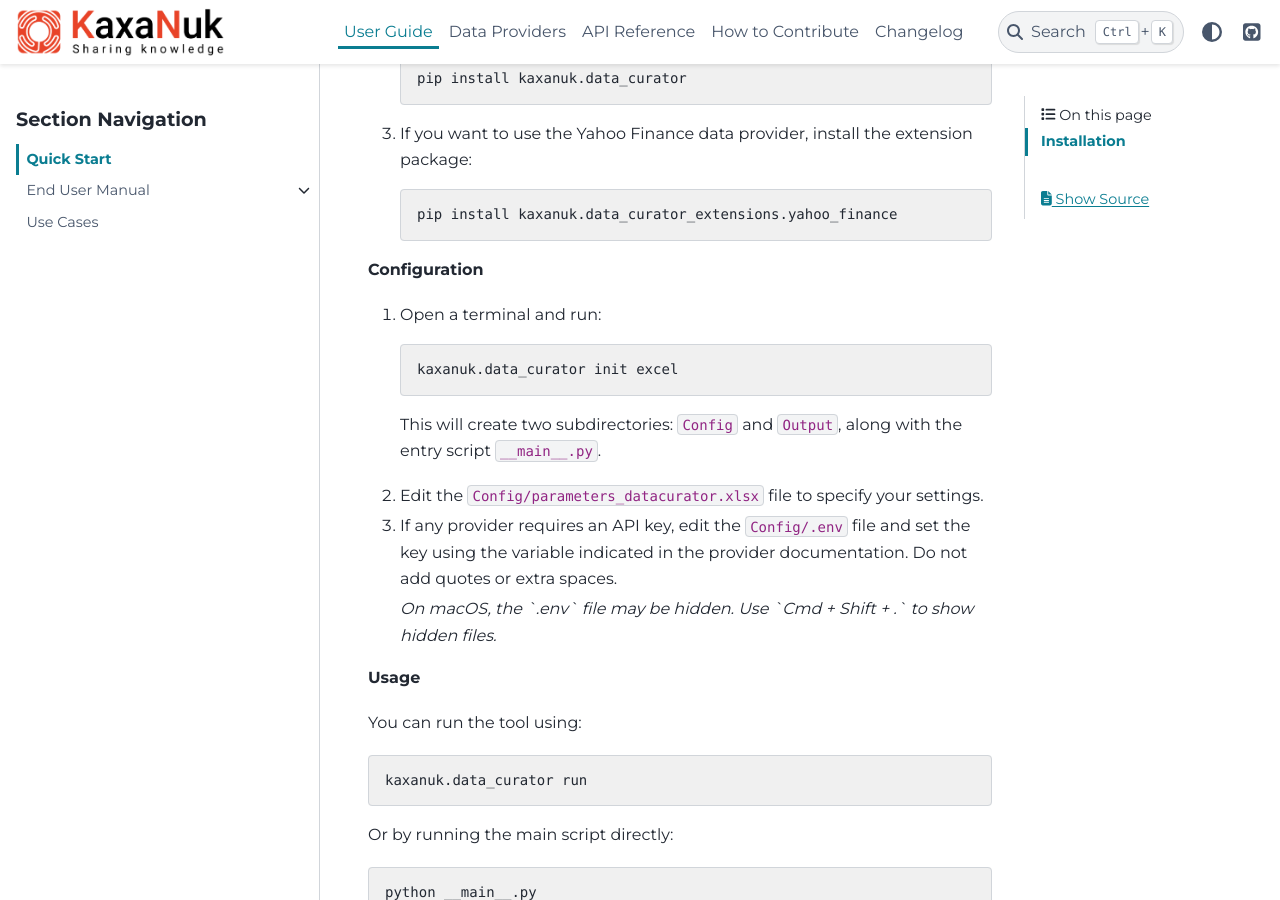
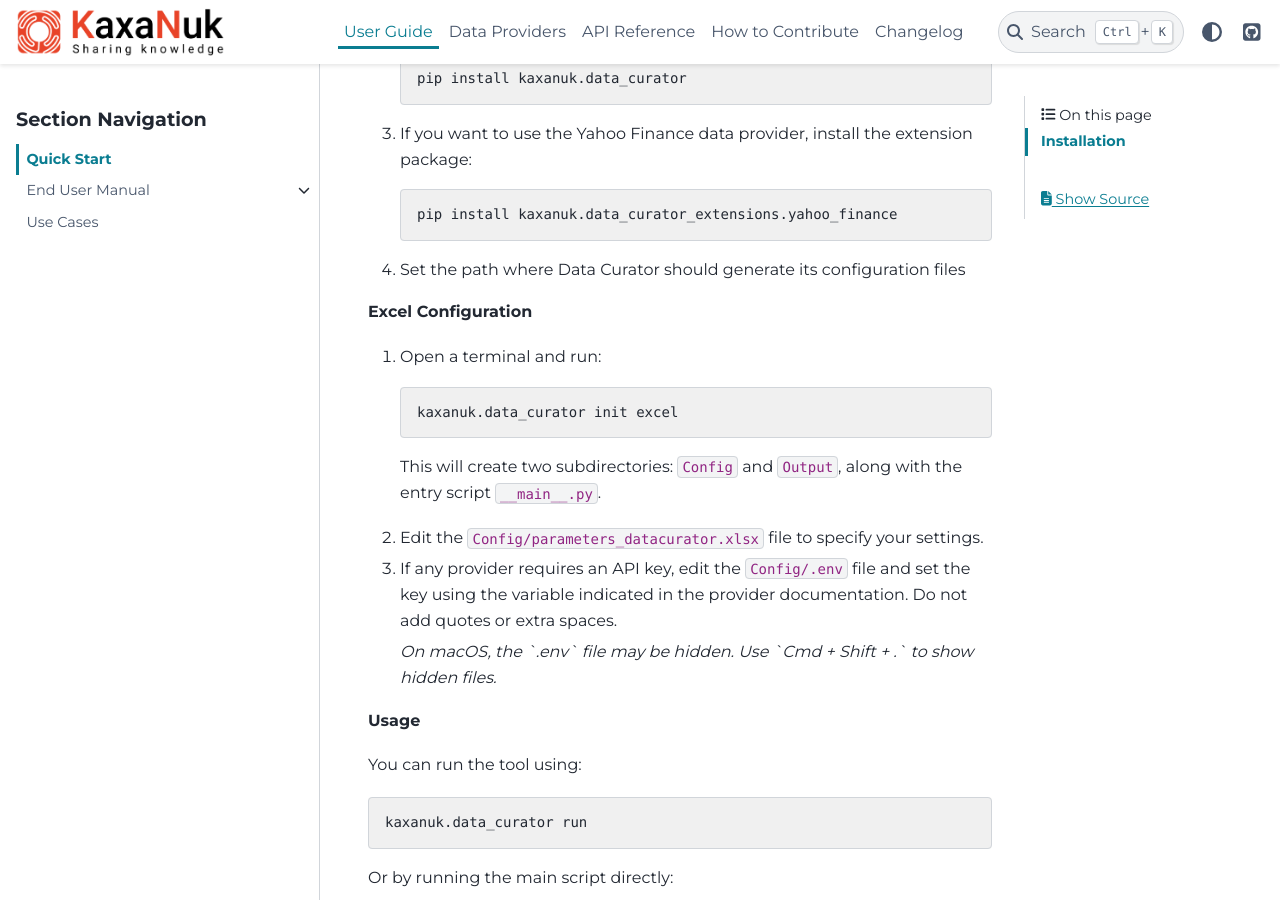
Before and after one commit to KaxaNuk/Data-Curator, a Sphinx documentation site: the page built from docs/source/user_guide/quick_start.rst, in a window 1280 px wide and 900 px high, scrolled down 513 px. Built offline with Sphinx 7.4.7 and the PyData theme 0.15.4, drawn with Linux system fonts in a browser that asks for light colours.

Commit message:
Documentation last update

```diff
--- a/docs/source/api_reference/index.rst
+++ b/docs/source/api_reference/index.rst
@@ -10,17 +10,17 @@ Each module in this section documents the available classes, functions, and beha
 What you’ll find here:
 
 - :ref:`features` – all available calculation functions
+- :ref:`feature_naming` – naming conventions and patterns for defining output features
 - :ref:`custom_calculations` – how to write your own functions using `DataColumn`
 - :ref:`data_column` – our core column abstraction that powers all arithmetic and logical operations
 - :ref:`CLI_Documentation` – command-line entry points and utilities
-- :ref:`feature_naming` – naming conventions and patterns for defining output features
 
 .. toctree::
    :maxdepth: 2
    :hidden:
 
    features
+   feature_naming
    custom_calcs
    data_column
    cli
-   feature_naming
--- a/docs/source/user_guide/quick_start.rst
+++ b/docs/source/user_guide/quick_start.rst
@@ -27,7 +27,9 @@ The system can run either on your local Python environment or on Docker.
 
       pip install kaxanuk.data_curator_extensions.yahoo_finance
 
-**Configuration**
+4. Set the path where Data Curator should generate its configuration files
+
+**Excel Configuration**
 
 1. Open a terminal and run:
 
```
